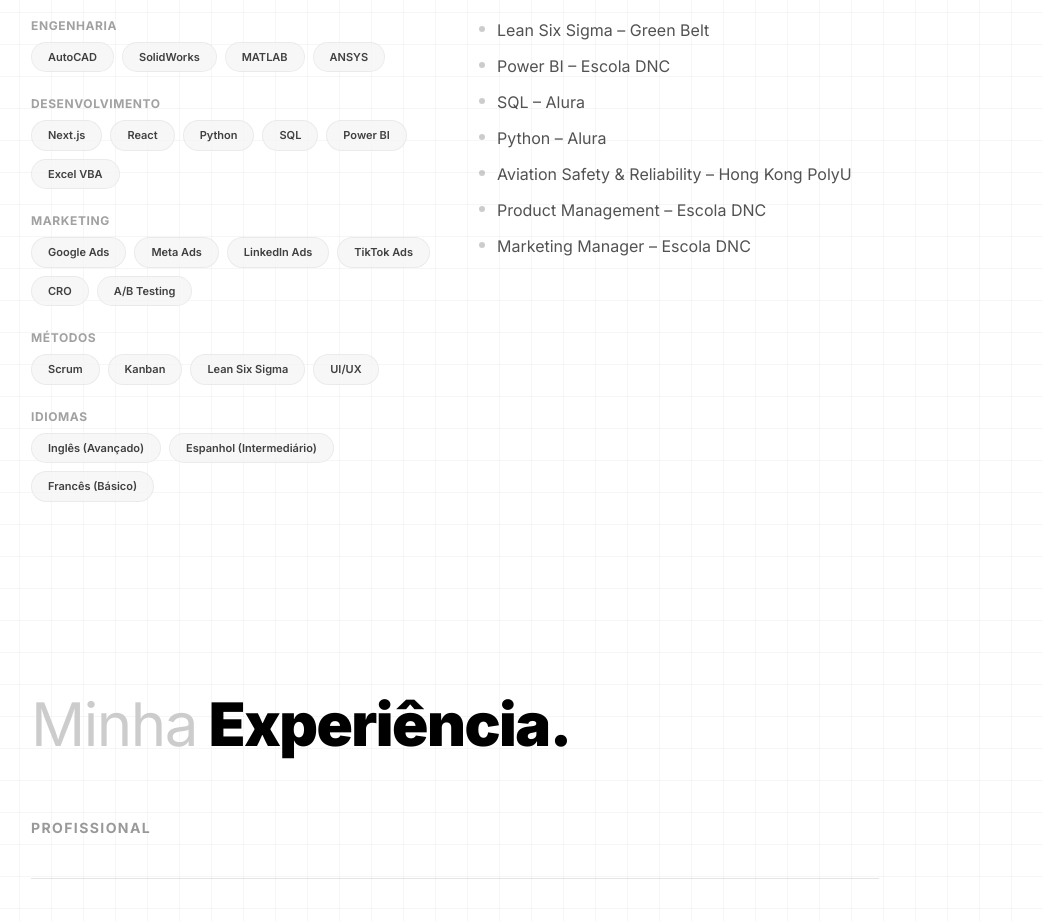
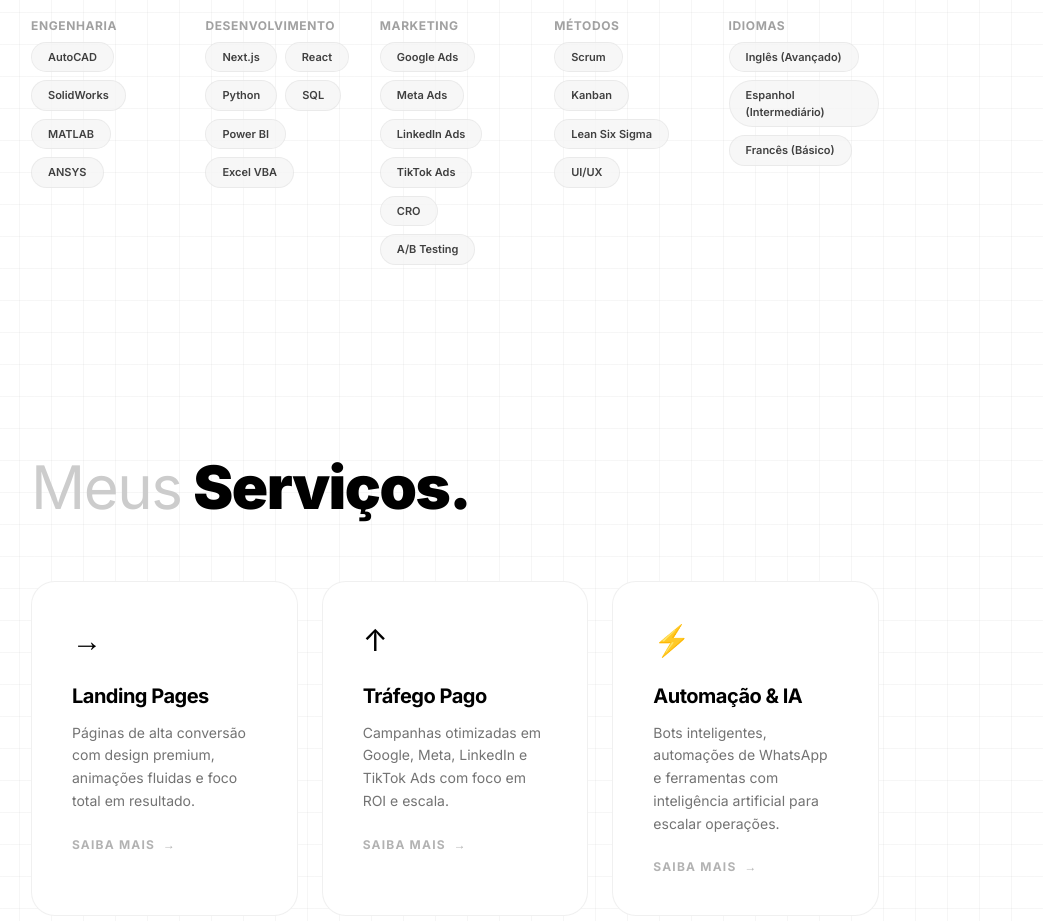
Before and after one commit to Rodriguestmo/portifolio, a Next.js app: page / in a window 1280 px wide. Shown: the part 1460-2381 px from the top of the page, without its empty margins (237-1280 px from the left). Built offline with nearby package versions, Linux system fonts and the light colour scheme.

Commit message:
feat: remove certs/site-about, add services section, anonymize companies, fix project sizes

```diff
--- a/app/components/home/HomeClient.tsx
+++ b/app/components/home/HomeClient.tsx
@@ -27,6 +27,7 @@ const wordVariants = {
 const navLinks = [
   { labelPT: "Início", labelEN: "Home", href: "#inicio" },
   { labelPT: "Sobre", labelEN: "About", href: "#sobre" },
+  { labelPT: "Serviços", labelEN: "Services", href: "#servicos" },
   { labelPT: "Experiência", labelEN: "Experience", href: "#experiencia" },
   { labelPT: "Projetos", labelEN: "Projects", href: "#projetos" },
   { labelPT: "Artigos", labelEN: "Articles", href: "#artigos" },
@@ -45,28 +46,28 @@ export default function HomeClient() {
   const experience = [
     {
       role: isEn ? "Marketing & Product Consultant" : "Consultor de Marketing e Produto",
-      company: "Escola DNC",
+      company: isEn ? "Education startup" : "Startup de educação",
       period: "2023 – " + (isEn ? "present" : "atual"),
       descPT: "Treinamento em gestão ágil de projetos, princípios de UX e branding. Apoio direto a equipes em organização de processos, interpretação de dados e gestão ágil de tarefas com frameworks Scrum e Kanban.",
       descEN: "Training in agile project management, UX principles, and branding. Direct support to teams in process organization, data interpretation, and agile task management with Scrum and Kanban frameworks.",
     },
     {
       role: "Product Marketing Manager",
-      company: "Escola DNC",
+      company: isEn ? "Education startup" : "Startup de educação",
       period: "2023 – 2024",
-      descPT: "Defini roadmaps de produto e gerenciei backlogs alinhados com viabilidade técnica. Liderei projetos estratégicos otimizando tráfego pago (Google, Meta, LinkedIn, TikTok), aumentando CTR de 0,30% para 0,68%. Contribuí diretamente para um crescimento de receita superior a R$200 mil.",
-      descEN: "Defined product roadmaps and managed backlogs aligned with technical feasibility. Led strategic projects optimizing paid traffic (Google, Meta, LinkedIn, TikTok), increasing CTR from 0.30% to 0.68%. Directly contributed to revenue growth exceeding R$200k.",
+      descPT: "Defini roadmaps de produto e gerenciei backlogs alinhados com viabilidade técnica. Liderei projetos estratégicos otimizando tráfego pago (Google, Meta, LinkedIn, TikTok) com crescimento expressivo em CTR e receita.",
+      descEN: "Defined product roadmaps and managed backlogs aligned with technical feasibility. Led strategic projects optimizing paid traffic (Google, Meta, LinkedIn, TikTok) with significant CTR and revenue growth.",
     },
     {
       role: isEn ? "Designer & Paid Media Manager" : "Designer e Gestor de Mídia Paga",
-      company: "Escola DNC",
+      company: isEn ? "Education startup" : "Startup de educação",
       period: "2022 – 2023",
       descPT: "Gerenciei campanhas de marketing digital data-driven focadas em métricas de performance. Otimizei estratégias usando ferramentas de analytics, testes A/B e CRO (Conversion Rate Optimization).",
       descEN: "Managed data-driven digital marketing campaigns focused on performance metrics. Optimized strategies using analytics tools, A/B testing, and CRO (Conversion Rate Optimization).",
     },
     {
       role: isEn ? "Co-founder & Brand Designer" : "Co-fundador & Brand Designer",
-      company: "Ajeita Fácil",
+      company: isEn ? "Services startup" : "Startup de serviços",
       period: "2021 – 2022",
       descPT: "Co-fundei a empresa. Desenvolvi identidade visual completa e estratégias de growth marketing. Trabalhei diretamente com desenvolvedores e clientes para alinhar marca, comunicação e posicionamento.",
       descEN: "Co-founded the company. Developed complete visual identity and growth marketing strategies. Worked directly with developers and clients to align brand, communication, and positioning.",
@@ -83,7 +84,7 @@ export default function HomeClient() {
   const academicExp = [
     {
       role: isEn ? "Marketing & Product Director" : "Diretor de Marketing e Produto",
-      company: "CAERO – UNIFEI",
+      company: isEn ? "Aeronautics Academic Center – UNIFEI" : "Centro Acadêmico de Aeronáutica – UNIFEI",
       period: "2022",
       descPT: "Liderei estratégias de comunicação e branding para eventos acadêmicos e de engenharia aeronáutica. Gerenciei identidade de marca para produtos aeronáuticos e visibilidade do centro acadêmico.",
       descEN: "Led communication and branding strategies for academic and aeronautical engineering events. Managed brand identity for aeronautical products and academic center visibility.",
@@ -242,32 +243,32 @@ export default function HomeClient() {
               {isEn ? (
                 <>
                   <p>
-                    Currently pursuing a <strong className="text-black">Bachelor&apos;s in Aeronautical Mechanical Engineering at UNIFEI (2022–2027)</strong>, with certifications in <strong className="text-black">Product Management</strong>, <strong className="text-black">Marketing</strong> from Escola DNC, and a <strong className="text-black">Lean Six Sigma Green Belt</strong>. Previously served as an Engineering Corporal in the <strong className="text-black">Brazilian Army (2016–2018)</strong>, specializing in multimedia production and IT.
+                    Currently pursuing a <strong className="text-black">Bachelor&apos;s in Aeronautical Mechanical Engineering at UNIFEI (2022–2027)</strong>, with certifications in <strong className="text-black">Product Management</strong>, <strong className="text-black">Marketing</strong>, and a <strong className="text-black">Lean Six Sigma Green Belt</strong>. Previously served as a combat engineering soldier in the <strong className="text-black">Brazilian Army (2016–2018)</strong>, specializing in information systems.
                   </p>
                   <p>
-                    I work at the intersection of engineering, design, and technology. From leading paid traffic strategies that generated R$200k+ in revenue at Escola DNC, to co-founding Ajeita Fácil, to researching metallic welding behavior in microgravity — I thrive on building solutions that bridge analytical rigor with creative execution.
+                    I work at the intersection of engineering, design, and technology. From leading paid traffic strategies at an education startup, to co-founding a services company, to researching metallic welding behavior in microgravity — I thrive on building solutions that bridge analytical rigor with creative execution.
                   </p>
                 </>
               ) : (
                 <>
                   <p>
-                    Cursando <strong className="text-black">Engenharia Mecânica Aeronáutica na UNIFEI (2022–2027)</strong>, com certificações em <strong className="text-black">Product Management</strong>, <strong className="text-black">Marketing</strong> pela Escola DNC e <strong className="text-black">Lean Six Sigma Green Belt</strong>. Anteriormente, servi como Cabo de Engenharia no <strong className="text-black">Exército Brasileiro (2016–2018)</strong>, especializado em produção multimídia e TI.
+                    Cursando <strong className="text-black">Engenharia Mecânica Aeronáutica na UNIFEI (2022–2027)</strong>, com certificações em <strong className="text-black">Product Management</strong>, <strong className="text-black">Marketing</strong> e <strong className="text-black">Lean Six Sigma Green Belt</strong>. Anteriormente, servi como soldado de engenharia de combate no <strong className="text-black">Exército Brasileiro (2016–2018)</strong>, especializado em sistemas de informação.
                   </p>
                   <p>
-                    Atuo na interseção entre engenharia, design e tecnologia. De liderar estratégias de tráfego pago que geraram R$200 mil+ em receita na Escola DNC, a co-fundar a Ajeita Fácil, a pesquisar comportamento de soldas metálicas em microgravidade — eu prospero construindo soluções que unem rigor analítico com execução criativa.
+                    Atuo na interseção entre engenharia, design e tecnologia. De liderar estratégias de tráfego pago em uma startup de educação, a co-fundar uma empresa de serviços, a pesquisar comportamento de soldas metálicas em microgravidade — eu prospero construindo soluções que unem rigor analítico com execução criativa.
                   </p>
                 </>
               )}
             </motion.div>
 
-            {/* Skills + Certifications Grid */}
-            <div className="mt-20 grid md:grid-cols-2 gap-12">
+            {/* Skills */}
             <motion.div
               initial={{ opacity: 0, y: 20 }} whileInView={{ opacity: 1, y: 0 }} viewport={{ once: true, margin: "-50px" }}
               transition={{ duration: 0.8 }}
+              className="mt-20"
             >
               <h3 className="text-sm uppercase tracking-widest font-bold mb-8 text-black/40">{isEn ? "Technical Skills" : "Habilidades Técnicas"}</h3>
-                <div className="space-y-6">
+              <div className="grid sm:grid-cols-2 md:grid-cols-3 lg:grid-cols-5 gap-6">
                 {skills.map((s) => (
                   <div key={s.category}>
                     <span className="text-xs font-bold uppercase tracking-wider text-neutral-400 block mb-2">{s.category}</span>
@@ -280,21 +281,62 @@ export default function HomeClient() {
                 ))}
               </div>
             </motion.div>
+          </section>
 
-              <motion.div
-                initial={{ opacity: 0, y: 20 }} whileInView={{ opacity: 1, y: 0 }} viewport={{ once: true, margin: "-50px" }}
-                transition={{ duration: 0.8, delay: 0.1 }}
+          {/* ── SERVIÇOS ── */}
+          <section className="mb-48" id="servicos">
+            <motion.h2
+              initial={{ opacity: 0, y: 20 }} whileInView={{ opacity: 1, y: 0 }} viewport={{ once: true, margin: "-100px" }}
+              transition={{ duration: 0.8 }}
+              className="text-4xl md:text-6xl tracking-tight mb-16 flex flex-wrap gap-x-3 gap-y-1"
             >
-                <h3 className="text-sm uppercase tracking-widest font-bold mb-8 text-black/40">{isEn ? "Certifications" : "Certificações"}</h3>
-                <div className="flex flex-col gap-3">
-                  {certifications.map((cert) => (
-                    <div key={cert} className="flex items-start gap-3">
-                      <span className="w-1.5 h-1.5 rounded-full bg-black/20 mt-2 shrink-0" />
-                      <span className="text-base text-neutral-600">{cert}</span>
-                    </div>
+              <span className="font-normal text-[#cccccc]">{isEn ? "My" : "Meus"}</span>
+              <span className="font-black text-black">{isEn ? "Services." : "Serviços."}</span>
+            </motion.h2>
+
+            <div className="grid md:grid-cols-3 gap-6">
+              {[
+                {
+                  titlePT: "Landing Pages",
+                  titleEN: "Landing Pages",
+                  descPT: "Páginas de alta conversão com design premium, animações fluidas e foco total em resultado.",
+                  descEN: "High-conversion pages with premium design, fluid animations, and total focus on results.",
+                  icon: "→",
+                },
+                {
+                  titlePT: "Tráfego Pago",
+                  titleEN: "Paid Traffic",
+                  descPT: "Campanhas otimizadas em Google, Meta, LinkedIn e TikTok Ads com foco em ROI e escala.",
+                  descEN: "Optimized campaigns on Google, Meta, LinkedIn and TikTok Ads focused on ROI and scale.",
+                  icon: "↑",
+                },
+                {
+                  titlePT: "Automação & IA",
+                  titleEN: "Automation & AI",
+                  descPT: "Bots inteligentes, automações de WhatsApp e ferramentas com inteligência artificial para escalar operações.",
+                  descEN: "Smart bots, WhatsApp automations, and AI-powered tools to scale operations.",
+                  icon: "⚡",
+                },
+              ].map((service, i) => (
+                <motion.a
+                  key={service.titleEN}
+                  href="/marketing"
+                  initial={{ opacity: 0, y: 30 }}
+                  whileInView={{ opacity: 1, y: 0 }}
+                  viewport={{ once: true, margin: "-50px" }}
+                  transition={{ delay: i * 0.1, duration: 0.6, type: "spring", stiffness: 100 }}
+                  className="group relative bg-white border border-black/[0.06] rounded-[24px] p-8 md:p-10 hover:shadow-[0_30px_60px_-15px_rgba(0,0,0,0.08)] transition-all duration-500 cursor-pointer overflow-hidden"
+                >
+                  <div className="absolute inset-0 bg-neutral-50 opacity-0 group-hover:opacity-100 transition-opacity duration-500 -z-10" />
+                  <span className="text-3xl mb-6 block">{service.icon}</span>
+                  <h3 className="text-xl font-bold tracking-tight mb-3 group-hover:translate-x-1 transition-transform duration-300">{isEn ? service.titleEN : service.titlePT}</h3>
+                  <p className="text-neutral-500 text-sm leading-relaxed mb-6">{isEn ? service.descEN : service.descPT}</p>
+                  <span className="text-xs font-bold uppercase tracking-widest text-black/30 group-hover:text-black transition-colors duration-300 flex items-center gap-2">
+                    {isEn ? "Learn more" : "Saiba mais"}
+                    <span className="group-hover:translate-x-1 transition-transform duration-300">→</span>
+                  </span>
+                </motion.a>
               ))}
-                </div>
-              </motion.div>
             </div>
           </section>
 
@@ -388,7 +430,7 @@ export default function HomeClient() {
                   <div className="absolute inset-0 bg-neutral-50 translate-y-full group-hover:translate-y-0 transition-transform duration-500 ease-[cubic-bezier(0.22,1,0.36,1)] -z-10" />
                   <div className="flex items-center gap-6 mb-6 md:mb-0">
                     <span className="text-neutral-300 font-bold font-mono text-sm tracking-widest">{p.num}</span>
-                    <h3 className="text-3xl md:text-5xl font-bold tracking-tight group-hover:translate-x-4 transition-transform duration-500 ease-out">{p.title}</h3>
+                    <h3 className="text-2xl md:text-3xl font-bold tracking-tight group-hover:translate-x-4 transition-transform duration-500 ease-out">{p.title}</h3>
                   </div>
                   <div className="flex flex-wrap items-center gap-4 md:gap-8">
                     <div className="flex flex-wrap gap-1 md:gap-2 opacity-100 md:opacity-0 md:-translate-x-4 group-hover:opacity-100 group-hover:translate-x-0 transition-all duration-500 delay-100">
@@ -441,32 +483,12 @@ export default function HomeClient() {
             </div>
           </section>
 
-          {/* ── 6. ESTE SITE / LINKS / ONDE ENCONTRAR ── */}
+          {/* ── 6. LINKS / ONDE ENCONTRAR ── */}
           <section className="mb-48" id="links">
-            <div className="grid lg:grid-cols-[1fr_1fr] gap-16 border-t border-black/10 pt-20">
-              <motion.div
-                initial={{ opacity: 0, x: -30 }} whileInView={{ opacity: 1, x: 0 }} viewport={{ once: true, margin: "-100px" }}
-                transition={{ duration: 0.8 }}
-              >
-                <h3 className="text-3xl font-black mb-6">{isEn ? "About This Site" : "Sobre Este Site"}</h3>
-                <p className="text-neutral-500 text-lg leading-relaxed mb-8">
-                  {isEn ? (
-                    <>Built with Next.js (App Router), React, Tailwind CSS and Framer Motion for super fluid animations. Hosted on Vercel with CI/CD integration. <br /><br />Uses clean accessibility practices, modular components, and a design system that perfectly reflects my skills with high-end frontend.</>
-                  ) : (
-                    <>Construído com Next.js (App Router), React, Tailwind CSS e Framer Motion para animações super fluidas. Hospedado na Vercel com integração contínua (CI/CD). <br /><br />Utiliza práticas limpas de acessibilidade, componentes modulares e um design system que reflete perfeitamente as minhas habilidades com frontend de alto nível.</>
-                  )}
-                </p>
-                <div className="flex flex-wrap gap-2">
-                  <span className="px-4 py-1.5 bg-neutral-100 text-neutral-600 rounded-full text-xs font-semibold uppercase tracking-wider">Next.js 16</span>
-                  <span className="px-4 py-1.5 bg-neutral-100 text-neutral-600 rounded-full text-xs font-semibold uppercase tracking-wider">Tailwind CSS</span>
-                  <span className="px-4 py-1.5 bg-neutral-100 text-neutral-600 rounded-full text-xs font-semibold uppercase tracking-wider">Framer Motion</span>
-                </div>
-              </motion.div>
-
-              <div className="grid sm:grid-cols-2 gap-12 pt-2">
+            <div className="grid sm:grid-cols-2 gap-16 border-t border-black/10 pt-20">
               <motion.div
                 initial={{ opacity: 0, y: 30 }} whileInView={{ opacity: 1, y: 0 }} viewport={{ once: true, margin: "-100px" }}
-                  transition={{ duration: 0.8, delay: 0.2 }}
+                transition={{ duration: 0.8 }}
               >
                 <h3 className="text-sm uppercase tracking-widest font-bold mb-8 text-black/40">{isEn ? "Where to find me" : "Onde me encontrar"}</h3>
                 <div className="flex flex-col gap-5">
@@ -481,7 +503,7 @@ export default function HomeClient() {
 
               <motion.div
                 initial={{ opacity: 0, y: 30 }} whileInView={{ opacity: 1, y: 0 }} viewport={{ once: true, margin: "-100px" }}
-                  transition={{ duration: 0.8, delay: 0.3 }}
+                transition={{ duration: 0.8, delay: 0.2 }}
               >
                 <h3 className="text-sm uppercase tracking-widest font-bold mb-8 text-black/40">{isEn ? "Useful Links" : "Links Úteis"}</h3>
                 <div className="flex flex-col gap-5">
@@ -493,7 +515,6 @@ export default function HomeClient() {
                   ))}
                 </div>
               </motion.div>
-              </div>
             </div>
           </section>
 
```
Lines whose indentation alone changed are shown as unchanged.
